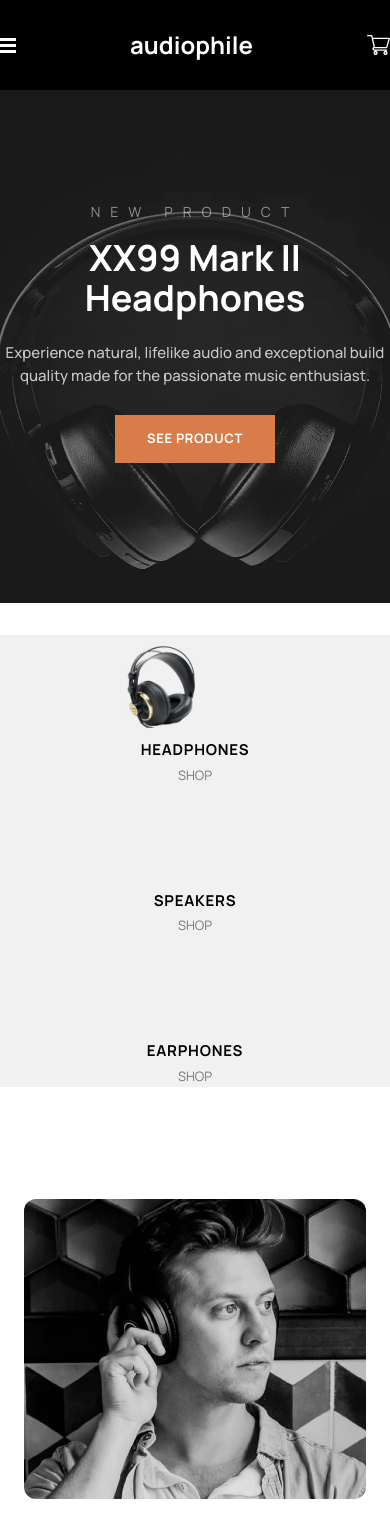
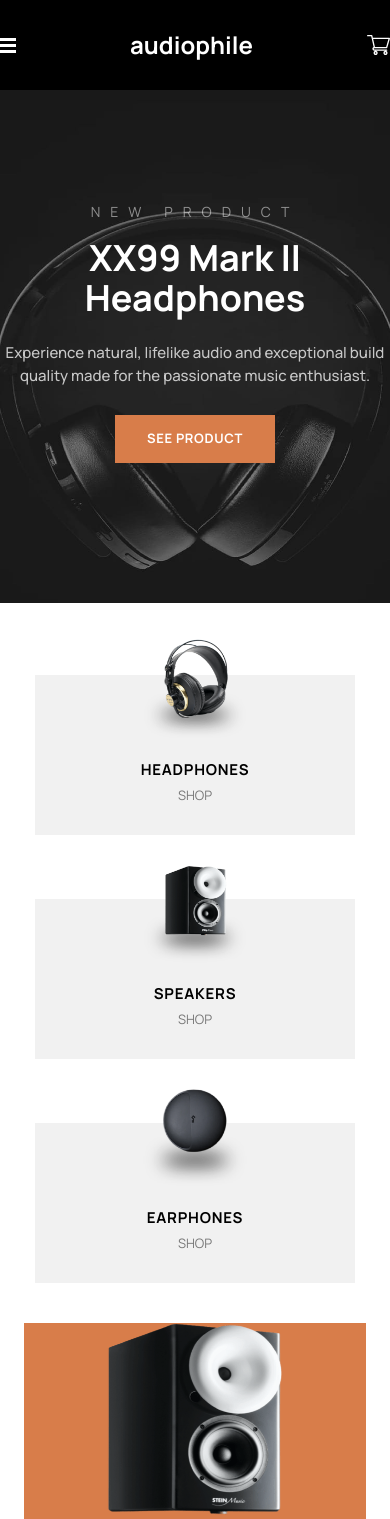
Before and after one commit to SebastienStordeur/Audiophile-Ecommerce, a Next.js app: page / in a window 390 px wide. Shown: the top 1519 px of the page. Built offline with nearby package versions, Linux system fonts and the light colour scheme.

Commit message:
more components, responsive page speakers earphones && headphones

```diff
--- /dev/null
+++ b/components/Cards/AdsProducts.tsx
@@ -0,0 +1,39 @@
+import Image from "next/image";
+import React from "react";
+import Button from "../UI/Button";
+import Card from "../UI/Card";
+
+interface IAdsProducts {
+  name: string;
+  description?: string;
+  className: string;
+  image: string;
+}
+
+const AdsProducts: React.FC<IAdsProducts> = (props) => {
+  return (
+    <Card className={props.className}>
+      <div className="relative w-44 h-48 mx-auto pt-10">
+        <Image
+          src={props.image}
+          alt={props.name}
+          layout="fill"
+          priority={true}
+        />
+      </div>
+      <h2 className="font-bold uppercase text-4xl tracking-wide">
+        {props.name}
+      </h2>
+      {props.description && (
+        <p className="opacity-75 text-[15px] my-6 font-medium">
+          {props.description}
+        </p>
+      )}
+      <Button className="bg-black text-white" label="See product">
+        See product
+      </Button>
+    </Card>
+  );
+};
+
+export default AdsProducts;
--- a/components/Cards/CategoryCard.tsx
+++ b/components/Cards/CategoryCard.tsx
@@ -5,23 +5,34 @@ import Card from "../UI/Card";
 
 interface CategoryCardI {
   title: string;
-  image?: string;
+  image: string;
 }
 
 const CategoryCard: React.FC<CategoryCardI> = (props: CategoryCardI) => {
   return (
-    <Card className="bg-grey">
-      <div className="relative w-80 h-[104px]">
-        {props.image && (
-          <Image src={props.image} alt={props.title} layout="fill" />
-        )}
+    <Card className="bg-grey h-40">
+      <div className="relative w-80 h-40 mx-auto -mt-9">
+        <Image
+          src={props.image}
+          alt={props.title}
+          width={120}
+          height={104}
+          priority={true}
+        />
       </div>
-      <h3 className="font-bold text-[15px] uppercase tracking-wider">
+      <h3 className="font-bold text-[15px] uppercase tracking-wider -mt-10">
         {props.title}
       </h3>
       <Link href={`/${props.title}`}>
         <span className="mt-4 text-[13px] uppercase opacity-50 mix-blend-normal">
-          Shop
+          Shop{" "}
+          <span className="relative w-[5px] h-2.5">
+            <Image
+              src="/assets/shared/desktop/icon-arrow-right.svg"
+              alt=""
+              layout="fill"
+            />
+          </span>
         </span>
       </Link>
     </Card>
--- a/components/Cards/ProductCard.tsx
+++ b/components/Cards/ProductCard.tsx
@@ -15,16 +15,32 @@ interface CategoryCardI {
 }
 
 const CategoryCard: React.FC<CategoryCardI> = (props) => {
-  console.log(props);
   return (
-    <Card>
-      <div className="w-full h-[352px] text-center rounded-lg bg-light-grey relative mt-16">
-        <Image
-          src={props.data.product_image}
+    <Card className="lg:flex lg:even:flex-row-reverse">
+      <div className="h-[352px] text-center rounded-lg mx-6 bg-grey relative mt-16 overflow-hidden lg:w-[540px] lg:h-[560px]">
+        <picture>
+          <source
+            srcSet={`${props.data.product_image.split(" ")[0]}/desktop/${
+              props.data.product_image.split(" ")[1]
+            }`}
+            media="(min-width:1024px)"
+          />
+          <source
+            srcSet={`${props.data.product_image.split(" ")[0]}/tablet/${
+              props.data.product_image.split(" ")[1]
+            }`}
+            media="(min-width:767px)"
+          />
+          <img
+            src={`${props.data.product_image.split(" ")[0]}/mobile/${
+              props.data.product_image.split(" ")[1]
+            }`}
             alt={props.data.name}
-          layout="fill"
+            className="absolute h-full w-full object-fill md:w-56 mx-auto lg:w-full"
           />
+        </picture>
       </div>
+      <div className="lg:w-3/6 lg:mt-40 lg:text-left">
         {/* <h3 className="uppercase font-bold text-[28px]">New product</h3> */}
         <h2 className="text-[28px] font-bold leading-9 uppercase mt-8">
           {props.data.name}
@@ -32,11 +48,15 @@ const CategoryCard: React.FC<CategoryCardI> = (props) => {
         <p className="font-medium text-[15px] opacity-50 my-6 leading-6">
           {props.data.description}
         </p>
-      <Button className="bg-brown text-white" label="See product button">
+        <Button
+          className="bg-brown text-white hover:bg-opacity-50 lg:mx-0"
+          label="See product button"
+        >
           <Link href={props.data.id} passHref>
             See Product
           </Link>
         </Button>
+      </div>
     </Card>
   );
 };
--- a/pages/earphones/index.tsx
+++ b/pages/earphones/index.tsx
@@ -1,24 +1,26 @@
 import React, { useState, useEffect } from "react";
-import axios from "axios";
+import data from "../../data/data.json";
 
 import Footer from "../../components/Layout/Footer/Footer";
 import Header from "../../components/Layout/Header/Header";
 import Main from "../../components/Layout/Main/Main";
+import BestGear from "../../components/Cards/BestGear";
+import Section from "../../components/Layout/Section/Section";
+import ProductCard from "../../components/Cards/ProductCard";
 
 const Earphones: React.FC = () => {
   const [earphones, setEarphones] = useState([]);
 
-  useEffect(() => {
-    axios.get("url").then((res) => {
-      console.log(res.data.documents);
-      return setEarphones(res.data.documents);
-    });
-  }, []);
   return (
     <React.Fragment>
       <Header />
       <Main>
-        <h1></h1>
+        <Section className="grid grid-cols-1 gap-28">
+          {data.earphones.map((earphone) => {
+            return <ProductCard data={earphone} key={earphone.id} />;
+          })}
+        </Section>
+        <BestGear />
       </Main>
       <Footer />
     </React.Fragment>
--- a/pages/headphones/index.tsx
+++ b/pages/headphones/index.tsx
@@ -9,7 +9,6 @@ import Section from "../../components/Layout/Section/Section";
 import data from "../../data/data.json";
 
 const Headphones: React.FC = () => {
-  console.log(data.headphones);
   return (
     <>
       <Header />
--- a/pages/index.tsx
+++ b/pages/index.tsx
@@ -2,37 +2,53 @@ import React from "react";
 
 import type { NextPage } from "next";
 import Head from "next/head";
-import Image from "next/image";
 import Header from "../components/Layout/Header/Header";
 import Footer from "../components/Layout/Footer/Footer";
-import axios from "axios";
 import Main from "../components/Layout/Main/Main";
 import BestGear from "../components/Cards/BestGear";
-import SignupForm from "../components/Forms/SignupForm";
 import CategoryCard from "../components/Cards/CategoryCard";
 import SubHeader from "../components/SubHeaders/SubHeader";
+import AdsProducts from "../components/Cards/AdsProducts";
 
 const Home: NextPage = () => {
-  /*   useEffect(() => {
-    axios
-      .get(
-        "https://firestore.googleapis.com/v1/projects/audiophile-ecommerce-74670/databases/(default)/documents/headphones",
-        {}
-      )
-      .then((res) => console.log(res.data.documents));
-  }, []); */
-
   return (
     <React.Fragment>
       <Header />
       <Main>
         <SubHeader />
-        <CategoryCard
-          title="headphones"
-          image="/assets/shared/mobile/image-xx99-mark-one-headphones.jpg"
-        />
-        <CategoryCard title="speakers" />
-        <CategoryCard title="earphones" />
+        <section className="grid gap-y-16 py-10 px-6">
+          <CategoryCard
+            title="headphones"
+            image="/assets/shared/desktop/image-category-thumbnail-headphones.png"
+          />
+
+          <CategoryCard
+            title="speakers"
+            image="/assets/shared/desktop/image-category-thumbnail-speakers.png"
+          />
+          <CategoryCard
+            title="earphones"
+            image="/assets/shared/desktop/image-category-thumbnail-earphones.png"
+          />
+        </section>
+        <section className="px-6">
+          <AdsProducts
+            className="h-[600px] bg-brown px-6 text-white"
+            name="ZX9 speaker"
+            description="Upgrade to premium speakers that are phenomenally built to deliver truly remarkable sound."
+            image="/assets/home/mobile/image-speaker-zx9.png"
+          />
+          <AdsProducts
+            className="h-[600px] px-6 text-black"
+            name="ZX7 speaker"
+            image="/assets/home/mobile/image-speaker-zx7.jpg"
+          />
+          <AdsProducts
+            className="h-[600px] bg-brown px-6 text-black"
+            name="YX1 Earphones"
+            image="/assets/home/mobile/image-earphones-yx1.jpg"
+          />
+        </section>
         <BestGear />
       </Main>
       <Footer />
--- a/pages/speakers/index.tsx
+++ b/pages/speakers/index.tsx
@@ -1,24 +1,24 @@
-import React, { useState, useEffect } from "react";
-import axios from "axios";
+import React from "react";
+import data from "../../data/data.json";
 
 import Footer from "../../components/Layout/Footer/Footer";
 import Header from "../../components/Layout/Header/Header";
 import Main from "../../components/Layout/Main/Main";
+import Section from "../../components/Layout/Section/Section";
+import ProductCard from "../../components/Cards/ProductCard";
+import BestGear from "../../components/Cards/BestGear";
 
 const Speakers: React.FC = () => {
-  const [speakers, setSpeakers] = useState([]);
-
-  useEffect(() => {
-    axios.get("url").then((res) => {
-      console.log(res.data.documents);
-      return setSpeakers(res.data.documents);
-    });
-  }, []);
   return (
     <React.Fragment>
       <Header />
       <Main>
-        <h1></h1>
+        <Section className="grid grid-cols-1 gap-28">
+          {data.speakers.map((speaker) => {
+            return <ProductCard data={speaker} key={speaker.id} />;
+          })}
+        </Section>
+        <BestGear />
       </Main>
       <Footer />
     </React.Fragment>
```
Also changed, not shown: components/Categories/Categories.tsx (added, +24 -0 lines), data/data.json (+14 -14 lines). Lines whose indentation alone changed are shown as unchanged.
